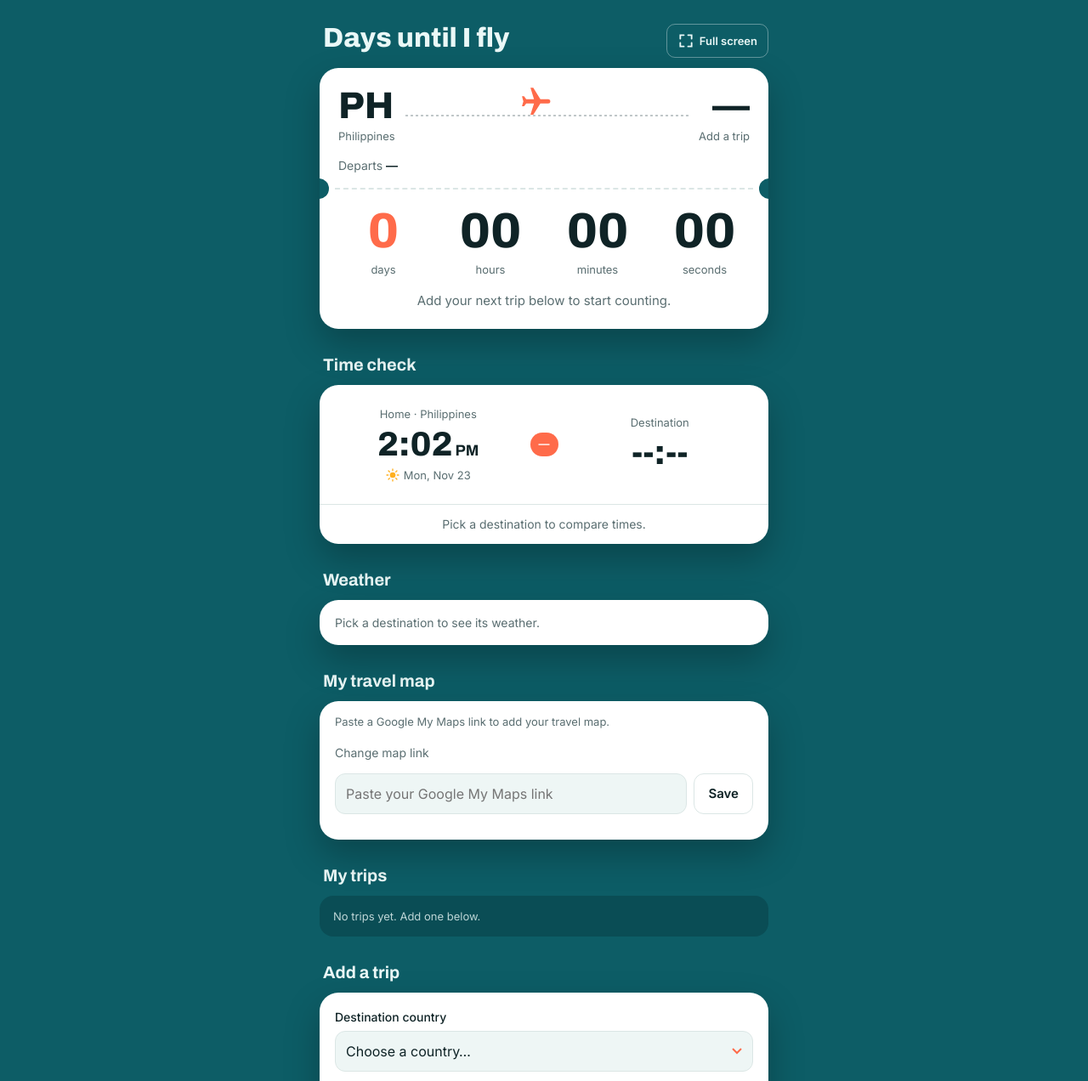
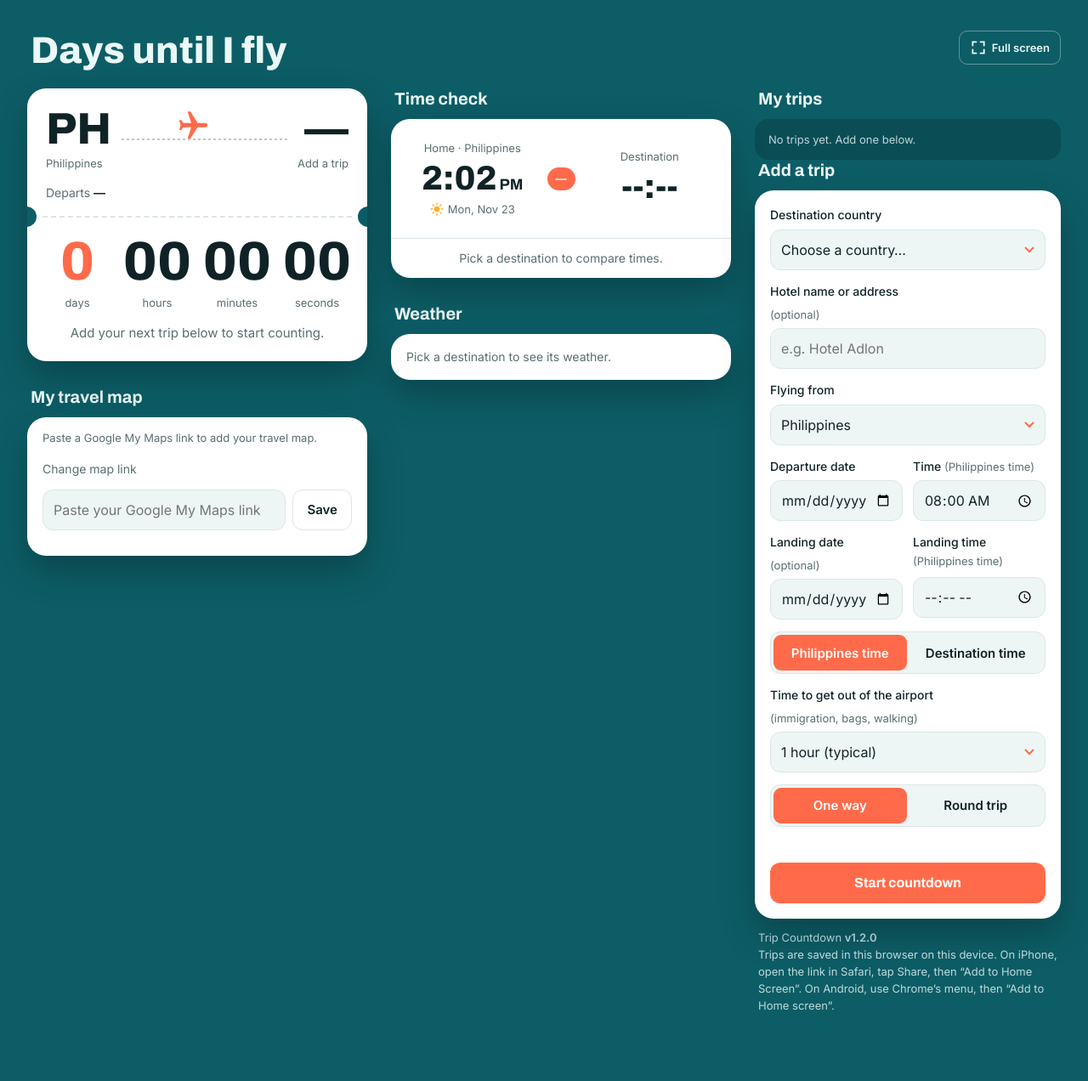
Before and after one commit to theeessaaa/trip-countdown, a plain HTML site: page index.html in a window 1280 px wide. Shown: the top 1272 px of the page at 85% size. After the commit the page ends 1250 px from the top, so only its background shows below. Drawn offline with Linux system fonts and the light colour scheme.

Commit message:
v1.2.0: wide-screen layout and versioning

```diff
--- a/index.html
+++ b/index.html
@@ -135,9 +135,32 @@ input:focus-visible,select:focus-visible,button:focus-visible{outline:3px solid
 .btns{display:flex;gap:10px;flex-wrap:wrap}
 .btn{min-height:48px;padding:0 20px;border-radius:12px;border:0;background:var(--accent);color:#fff;font:700 16px Archivo,sans-serif;cursor:pointer;flex:1}
 .btn.ghost{background:transparent;color:var(--ink);border:1.5px solid var(--line);flex:0 0 auto}
+.ver{opacity:.9}.ver b{font-weight:600}
 .hint{font-size:13px;color:var(--on-field);opacity:.8;margin:12px 4px 0}
 .err{color:var(--accent);font-size:14px;min-height:1em;margin:0}
 [hidden]{display:none!important}
+/* layout: one column on phones, two-column dashboard on wide screens */
+.wrap{display:flex;flex-direction:column}
+.col{display:contents}
+.top{order:0}.o1{order:1}.o2{order:2}.o3{order:3}.o4{order:4}.o5{order:5}.o6{order:6}.o7{order:7}.o8{order:8}.o9{order:9}
+@media(min-width:900px){
+  .wrap{max-width:1240px;display:grid;grid-template-columns:minmax(0,1.05fr) minmax(0,1fr);grid-template-areas:"top top" "a b" "a2 b";column-gap:28px;align-items:start;padding:28px 32px 56px}
+  .top{grid-area:top}
+  .col{display:flex;flex-direction:column;min-width:0}
+  .colA{grid-area:a}.colB{grid-area:b}.colA2{grid-area:a2}
+  .colB>section:first-child h2{margin-top:0}
+  .colA .o6 h2{margin-top:30px}
+  .colA2 h2:first-child{margin-top:30px}
+  h1{font-size:44px;margin:8px 4px 22px}
+  .unit .n{font-size:64px}
+  .code{font-size:52px}
+  .map-frame{height:460px}
+}
+@media(min-width:1280px){
+  .wrap{max-width:1400px;grid-template-columns:minmax(0,1fr) minmax(0,1fr) minmax(0,.9fr);grid-template-areas:"top top top" "a b a2" "a b a2"}
+  .colA2 h2:first-child{margin-top:0}
+}
+
 @media(max-width:400px){.row{grid-template-columns:1fr}.code{font-size:36px}}
 @media(prefers-reduced-motion:reduce){.plane{transition:none}}
 </style>
@@ -148,6 +171,8 @@ input:focus-visible,select:focus-visible,button:focus-visible{outline:3px solid
   <div class="top"><h1 id="title">Days until I fly</h1>
   <div class="topbtns"><button type="button" class="fs" id="instBtn" hidden><svg viewBox="0 0 24 24" width="20" height="20" fill="none" stroke="currentColor" stroke-width="2.2" stroke-linecap="round" stroke-linejoin="round"><path d="M12 4v11M7 10l5 5 5-5M5 20h14"/></svg><span>Install</span></button><button type="button" class="fs" id="fsBtn" hidden aria-label="Full screen"><svg viewBox="0 0 24 24" width="20" height="20" fill="none" stroke="currentColor" stroke-width="2.2" stroke-linecap="round"><path id="fsIc" d="M4 9V4h5M20 9V4h-5M4 15v5h5M20 15v5h-5"/></svg><span id="fsTx">Full screen</span></button></div></div>
 
+  <div class="col colA">
+  <section class="o1">
   <div class="card" id="pass" aria-live="polite">
     <div class="pass-top">
       <div class="route">
@@ -171,12 +196,23 @@ input:focus-visible,select:focus-visible,button:focus-visible{outline:3px solid
     <div class="note" id="note"></div>
   </div>
 
+  </section>
+  <section class="o2">
   <div class="spark" id="spark" hidden>
     <p class="cheer" id="sparkCheer"></p>
     <div id="sparkFact"><div class="flbl" id="sparkFactLbl">Did you know?</div><p class="ftx" id="sparkFactTx"></p></div>
     <button type="button" class="more" id="sparkMore">Show me another</button>
   </div>
 
+  </section>
+  <section class="o6">
+  <h2>My travel map</h2>
+  <div class="card" id="mapCard"></div>
+
+  </section>
+  </div>
+  <div class="col colB">
+  <section class="o3">
   <h2>Time check</h2>
   <div class="card">
     <div class="times">
@@ -187,18 +223,25 @@ input:focus-visible,select:focus-visible,button:focus-visible{outline:3px solid
     <div class="times-note" id="landNote">Pick a destination to compare times.</div>
   </div>
 
+  </section>
+  <section class="o4">
   <h2 id="wxTitle">Weather</h2>
   <div class="card wx" id="wx"><div class="wx-msg">Pick a destination to see its weather.</div></div>
 
+  </section>
+  <section class="o5">
   <h2 id="routeTitle" hidden>Airport to hotel</h2>
   <div class="card" id="route" hidden></div>
 
-  <h2>My travel map</h2>
-  <div class="card" id="mapCard"></div>
-
+  </section>
+  </div>
+  <div class="col colA2">
+  <section class="o7">
   <h2>My trips</h2>
   <div class="list" id="list"></div>
 
+  </section>
+  <section class="o8">
   <h2 id="formTitle">Add a trip</h2>
   <form class="card" id="form" novalidate>
     <label>Destination country<select id="fDestCC" required><option value="">Choose a country…</option></select></label>
@@ -238,7 +281,9 @@ input:focus-visible,select:focus-visible,button:focus-visible{outline:3px solid
       <button class="btn ghost" type="button" id="cancel" hidden>Cancel</button>
     </div>
   </form>
-  <p class="hint">Trips are saved in this browser on this device. On iPhone, open the link in Safari, tap Share, then “Add to Home Screen”. On Android, use Chrome’s menu, then “Add to Home screen”.</p>
+  </section>
+  <p class="hint o9"><span class="ver">Trip Countdown <b id="appVer"></b></span><br>Trips are saved in this browser on this device. On iPhone, open the link in Safari, tap Share, then “Add to Home Screen”. On Android, use Chrome’s menu, then “Add to Home screen”.</p>
+  </div>
 </div>
 
 <script>
@@ -445,6 +490,7 @@ YE|Yemen|Asia/Aden
 ZM|Zambia|Africa/Lusaka
 ZW|Zimbabwe|Africa/Harare`;
 
+const APP_VERSION='1.2.0';
 const $=id=>document.getElementById(id);
 const okTz=tz=>{try{new Intl.DateTimeFormat('en-US',{timeZone:tz});return true}catch(e){return false}};
 const COUNTRIES=RAW.split('\n').map(l=>{const p=l.split('|');
@@ -1500,6 +1546,7 @@ $('form').addEventListener('submit',e=>{
   window.addEventListener('appinstalled',()=>{$('instBtn').hidden=true});
 }
 
+$('appVer').textContent='v'+APP_VERSION;
 resetForm();render();renderMap();
 setInterval(tick,1000);
 setInterval(()=>{renderList();applyTheme();renderSpark()},60000);
--- a/sw.js
+++ b/sw.js
@@ -1,5 +1,5 @@
 // Trip Countdown service worker: keeps the page working offline.
-const CACHE = 'trip-countdown-v1';
+const CACHE = 'trip-countdown-1.2.0'; // change this with every release
 const FILES = ['./', './index.html', './manifest.webmanifest', './icon-192.png', './icon-512.png', './apple-touch-icon.png'];
 
 self.addEventListener('install', e => {
```
Also changed, not shown: 1 other file.
